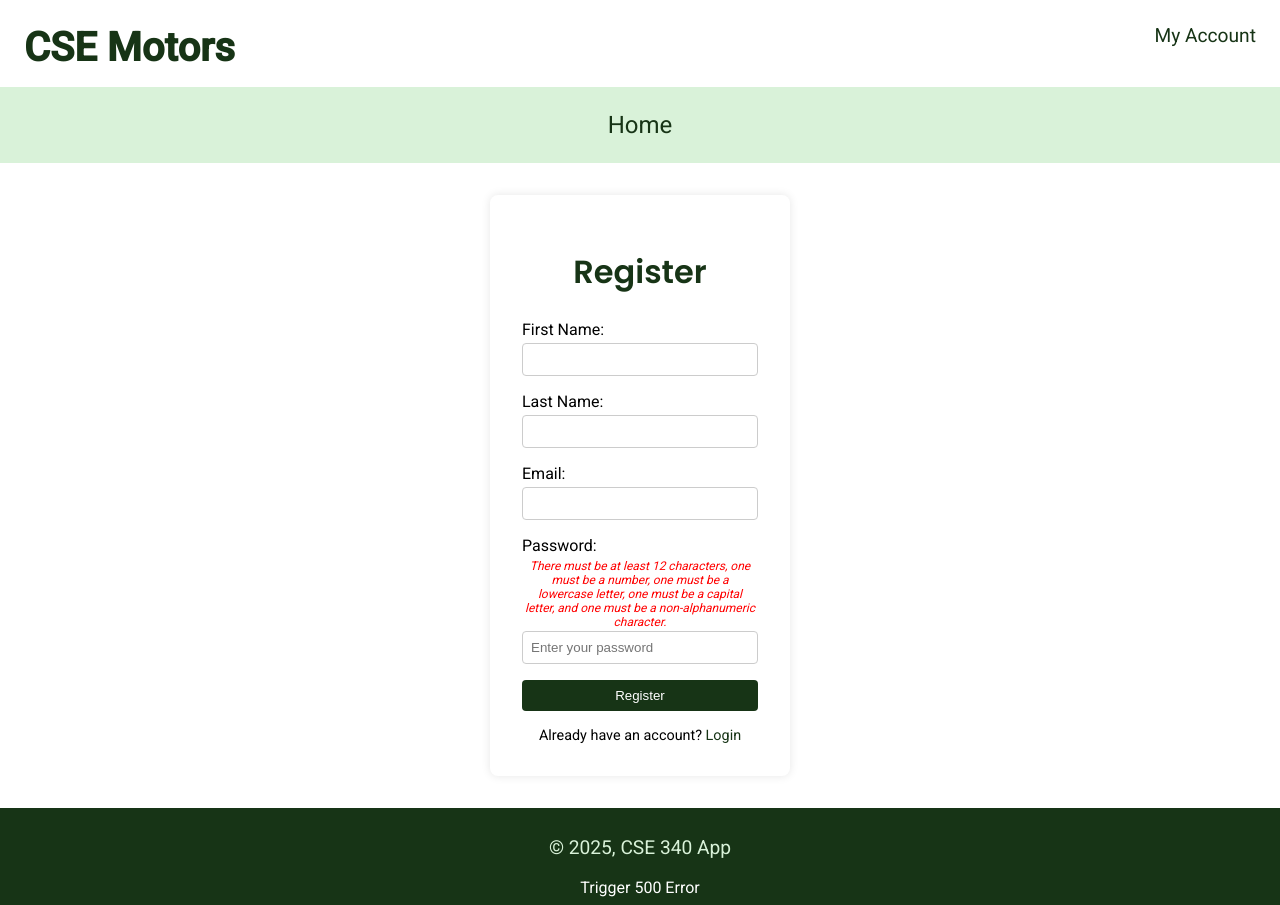
After one commit to johnpire/cse340repo, a Node server app: page /account/register in a window 1280 px wide. The commit adds this page. Run offline with Node 20, Linux system fonts and the light colour scheme; data that the repository does not hold is empty; some libraries are stand-ins or nearby versions.

Commit message:
week 04 activities

```diff
--- /dev/null
+++ b/controllers/accountController.js
@@ -0,0 +1,75 @@
+const utilities = require('../utilities')
+const accountModel = require("../models/account-model.js")
+const bcrypt = require("bcryptjs")
+
+/* ****************************************
+*  Deliver login view
+* *************************************** */
+async function buildLogin(req, res, next) {
+  let nav = await utilities.getNav()
+  res.render("account/login", {
+    title: "Login",
+    nav,
+  })
+}
+
+/* ****************************************
+*  Process Registration
+* *************************************** */
+async function registerAccount(req, res) {
+  let nav = await utilities.getNav()
+  const { account_firstname, account_lastname, account_email, account_password } = req.body
+
+  // Hash the password before storing
+  let hashedPassword
+  try {
+    // regular password and cost (salt is generated automatically)
+    hashedPassword = await bcrypt.hashSync(account_password, 10)
+  } catch (error) {
+    req.flash("notice", 'Sorry, there was an error processing the registration.')
+    res.status(500).render("account/register", {
+      title: "Registration",
+      nav,
+      errors: null,
+    })
+  }
+
+  const regResult = await accountModel.registerAccount(
+    account_firstname,
+    account_lastname,
+    account_email,
+    account_password
+  )
+
+  if (regResult) {
+    req.flash(
+      "notice",
+      `Congratulations, you\'re registered ${account_firstname}. Please log in.`
+    )
+    res.status(201).render("account/login", {
+      title: "Login",
+      nav,
+    })
+  } else {
+    req.flash("notice", "Sorry, the registration failed.")
+    res.status(501).render("account/register", {
+      title: "Registration",
+      nav,
+      errors: null,
+    })
+  }
+}
+
+/* ****************************************
+*  Deliver registration view
+* *************************************** */
+async function buildRegister(req, res, next) {
+  let nav = await utilities.getNav()
+  res.render("account/register", {
+    title: "Register",
+    nav,
+    errors: null,
+  })
+}
+
+module.exports = { buildLogin, buildRegister, registerAccount }
--- a/public/css/styles.css
+++ b/public/css/styles.css
@@ -188,6 +188,79 @@ h1 {
 
 .upgrade-images a:hover {
   text-decoration: underline;
+}
+
+/* LOG-IN FORM */
+.login-container {
+  background-color: white;
+  padding: 2rem;
+  border-radius: 8px;
+  box-shadow: 0 0 10px rgba(0,0,0,0.1);
+  width: 300px;
+  margin: 2rem auto;
+  text-align: center;
+}
+
+h1 {
+  font-family: var(--font-heading);
+  color: var(--primary);
+  margin-bottom: 1.5rem;
+}
+
+.flash-message {
+  color: red;
+  margin-bottom: 1rem;
+  font-weight: bold;
+}
+
+form label {
+  display: block;
+  margin-bottom: 0.25rem;
+  text-align: left;
+}
+
+form input {
+  width: 100%;
+  padding: 0.5rem;
+  margin-bottom: 1rem;
+  border: 1px solid #ccc;
+  border-radius: 4px;
+}
+
+form button {
+  width: 100%;
+  padding: 0.5rem;
+  background-color: var(--primary);
+  color: white;
+  border: none;
+  border-radius: 4px;
+  cursor: pointer;
+}
+
+form button:hover {
+  background-color: #0f2610;
+}
+
+.signup-link {
+  display: block;
+  margin-top: 1rem;
+  font-size: 0.9rem;
+}
+
+.signup-link a {
+  color: var(--primary);
+  text-decoration: none;
+}
+
+.signup-link a:hover {
+  text-decoration: underline;
+}
+
+.password {
+  font-style: italic;
+  font-size: 12px;
+  color: red;
+  margin: 2px;
 }
 
 /* FOOTER */
--- a/server.js
+++ b/server.js
@@ -14,11 +14,38 @@ const baseController = require("./controllers/baseController")
 const inventoryRoute = require("./routes/inventoryRoute")
 const utilities = require("./utilities/index.js")
 const errorRoute = require("./routes/errorRoute")
+const session = require("express-session")
+const pool = require('./database/')
+const accountRoute = require("./routes/accountRoute")
+const bodyParser = require("body-parser")
+
+/* ***********************
+ * Middleware
+ * ************************/
+ app.use(session({
+  store: new (require('connect-pg-simple')(session))({
+    createTableIfMissing: true,
+    pool,
+  }),
+  secret: process.env.SESSION_SECRET,
+  resave: true,
+  saveUninitialized: true,
+  name: 'sessionId',
+}))
+
+// Express Messages Middleware
+app.use(require('connect-flash')())
+app.use(function(req, res, next){
+  res.locals.messages = require('express-messages')(req, res)
+  next()
+})
 
 /*View Engine and Templates */
 app.set("view engine", "ejs")
 app.use(expressLayouts)
 app.set("layout", "./layouts/layout") // not at views root
+app.use(bodyParser.json())
+app.use(bodyParser.urlencoded({ extended: true })) // for parsing application/x-www-form-urlencoded
 
 /* ***********************
  * Routes
@@ -28,6 +55,9 @@ app.use(static)
 app.get("/", utilities.handleErrors(baseController.buildHome))
 // Inventory routes
 app.use("/inv", inventoryRoute)
+// Account routes
+app.use("/account", require("./routes/accountRoute"))
+
 // Error 500
 app.use("/error", errorRoute)
 // File Not Found Route - must be last route in list
--- /dev/null
+++ b/views/account/register.ejs
@@ -0,0 +1,39 @@
+<div class="login-container">
+  <% if (title) { %>
+    <h1><%= title %></h1>
+  <% } else {
+    res.redirect('/')
+  } %>
+
+  <% if (errors) { %>
+    <ul class="notice">
+   <% errors.array().forEach(error => { %>
+     <li><%= error.msg %></li>
+  <%  }) %>
+   </ul>
+  <% } %>
+
+  <%# Display flash messages if any %>
+  <%- messages() %>
+
+  <form action="/account/register" method="post">
+    <label for="firstname">First Name:</label>
+    <input type="text" name="account_firstname" id="accountFirstname" required value="<%= locals.account_firstname %>">
+
+    <label for="lastname">Last Name:</label>
+    <input type="text" name="account_lastname" id="accountLastname" required value="<%= locals.account_lastname %>">
+
+    <label for="email">Email:</label>
+    <input type="email" name="account_email" id="accountEmail" required value="<%= locals.account_email %>">
+
+    <label for="password">Password:</label>
+    <div class="password">There must be at least 12 characters, one must be a number, one must be a lowercase letter, one must be a capital letter, and one must be a non-alphanumeric character.</div>
+    <input type="password" name="account_password" id="password" placeholder="Enter your password" required pattern="^(?=.*\d)(?=.*[a-z])(?=.*[A-Z])(?=.*[^a-zA-Z0-9])(?!.*\s).{12,}$">
+
+    <button type="submit">Register</button>
+  </form>
+
+  <div class="signup-link">
+    Already have an account? <a href="/account/login">Login</a>
+  </div>
+</div>
--- a/views/index.ejs
+++ b/views/index.ejs
@@ -1,4 +1,5 @@
 <h1>Welcome to CSE Motors</h1>
+<%- messages() %>
 <img src="/images/vehicles/delorean.jpg" alt="Welcome to CSE Motors" id="hero">
 
 <div class="vehicle-info">
```
Also changed, not shown: models/account-model.js (added, +28 -0 lines), package.json (+7 -0 lines), routes/accountRoute.js (added, +26 -0 lines), views/account/login.ejs (added, +23 -0 lines), 1 other file.
